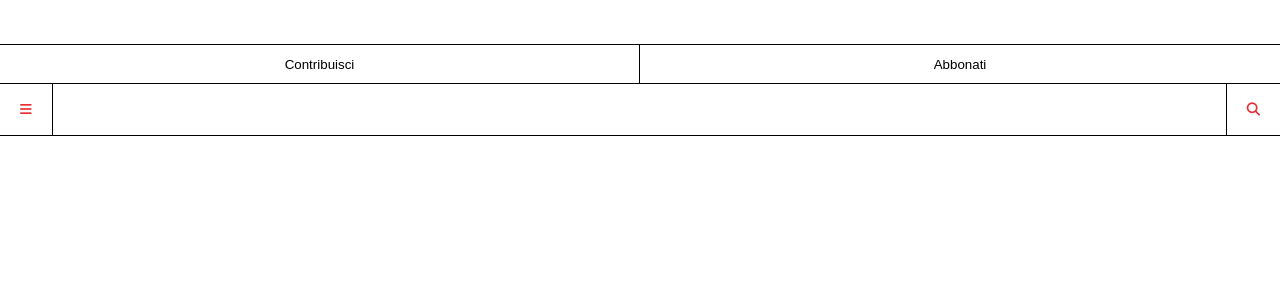
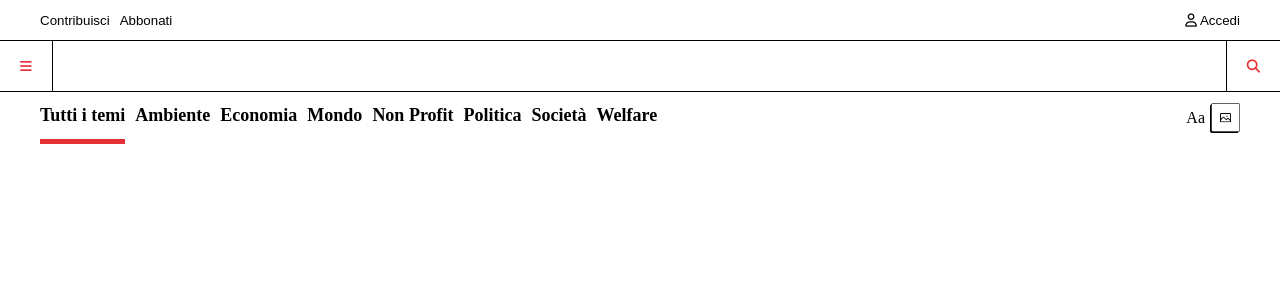
Before and after one commit to FrancescoBellingeri/retex_prova_tecnica, a Vue app: page / in a window 1280 px wide. Shown: the top 300 px of the page. Built offline with nearby package versions, Linux system fonts and the light colour scheme.

Commit message:
[UPD] added the all themes section in the header

```diff
--- a/src/components/HeaderPage.vue
+++ b/src/components/HeaderPage.vue
@@ -1,17 +1,37 @@
 <script>
-export default {}
+export default {
+    data() {
+        return {
+            navbarItems: [
+                { text: "Tutti i temi", href: "#", active: true },
+                { text: "Ambiente", href: "#", active: false },
+                { text: "Economia", href: "#", active: false },
+                { text: "Mondo", href: "#", active: false },
+                { text: "Non Profit", href: "#", active: false },
+                { text: "Politica", href: "#", active: false },
+                { text: "Società", href: "#", active: false },
+                { text: "Welfare", href: "#", active: false },
+            ],
+        }
+    },
+}
 </script>
 
 <template>
     <header>
         <div class="container">
             <div class="row">
-                <div class="col-100 h-44"></div>
+                <div class="col-100 h-44 display-mobile"></div>
                 <div class="col-100 h-40">
-                    <button class="btn h-100 bg-white">Contribuisci</button>
-                    <button class="btn h-100 bg-white">Abbonati</button>
+                    <div class="h-100">
+                        <button class="btn h-100 bg-white">Contribuisci</button>
+                        <button class="btn h-100 bg-white">Abbonati</button>
+                    </div>
+                    <button class="btn h-100 bg-white display-desktop">
+                        <i class="fa-regular fa-user"></i> Accedi
+                    </button>
                 </div>
-                <div class="col-100 h-52">
+                <div class="col-100 h-52 d-flex">
                     <button class="bars text-red h-100 bg-white">
                         <i class="fa-solid fa-bars"></i>
                     </button>
@@ -19,6 +39,23 @@ export default {}
                     <button class="search text-red h-100 bg-white">
                         <i class="fa-solid fa-magnifying-glass"></i>
                     </button>
+                </div>
+                <div class="padding col-100 h-52 display-desktop">
+                    <div class="h-100 d-flex justify-content-between align-items-center">
+                        <ul>
+                            <li
+                                v-for="(item, index) in navbarItems"
+                                :key="index"
+                                :class="
+                                    item.active ? 'border-bottom-red' : 'border-bottom-transparent'
+                                ">
+                                {{ item.text }}
+                            </li>
+                        </ul>
+                        <div class="h-100 d-flex align-items-center">
+                            Aa <img src="/public/Toggle.png" alt="toggle" />
+                        </div>
+                    </div>
                 </div>
             </div>
         </div>
@@ -49,10 +86,6 @@ export default {}
     border-right: 1px solid black;
 }
 
-.col-100.h-52 {
-    display: flex;
-}
-
 .h-52 input {
     flex-grow: 1;
 }
@@ -80,4 +113,57 @@ input {
     border-right: 0;
     border-bottom: 1px solid black;
 }
+
+@media (min-width: 991px) {
+    .col-100.h-40 {
+        display: flex;
+        justify-content: space-between;
+        padding: 0 40px;
+    }
+
+    .btn {
+        width: auto;
+        border: 0;
+    }
+
+    .btn:first-child {
+        border-right: 0;
+        margin-right: 10px;
+    }
+
+    .bars,
+    .search,
+    input {
+        border-top: 1px solid black;
+    }
+
+    img {
+        height: 30px;
+        width: auto;
+        margin-left: 5px;
+    }
+
+    ul {
+        list-style-type: none;
+        display: flex;
+        height: 100%;
+    }
+
+    li {
+        margin: 0px 10px 0px 0px;
+        height: 100%;
+        display: flex;
+        align-items: center;
+        font-size: 18px;
+        font-weight: bold;
+    }
+
+    .border-bottom-red {
+        border-bottom: 5px solid #e63036;
+    }
+
+    .border-bottom-transparent {
+        border-bottom: 5px solid white;
+    }
+}
 </style>
--- a/src/style.css
+++ b/src/style.css
@@ -39,18 +39,30 @@
     height: 100%;
 }
 
+.padding {
+    padding: 0 16px;
+}
+
 /* UTILITIES */
 
-.border-top-0 {
-    border-top: 0;
+.d-flex {
+    display: flex;
 }
 
-.border-right-0 {
-    border-right: 0;
+.justify-content-between {
+    justify-content: space-between;
 }
 
-.border-left-0 {
-    border-left: 0;
+.align-items-center {
+    align-items: center;
+}
+
+.display-mobile {
+    display: block;
+}
+
+.display-desktop {
+    display: none;
 }
 
 .text-red {
@@ -60,3 +72,19 @@
 .bg-white {
     background-color: white;
 }
+
+/* MEDIA QUERY */
+
+@media (min-width: 991px) {
+    .display-desktop {
+        display: block;
+    }
+
+    .display-mobile {
+        display: none;
+    }
+
+    .padding {
+        padding: 0 40px;
+    }
+}
```
Also changed, not shown: public/Toggle.png (added).
